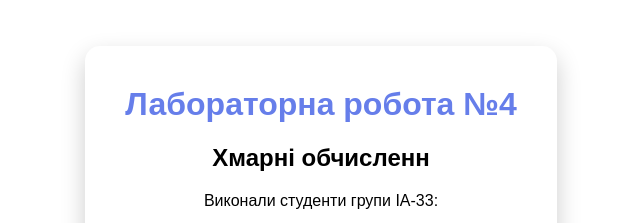
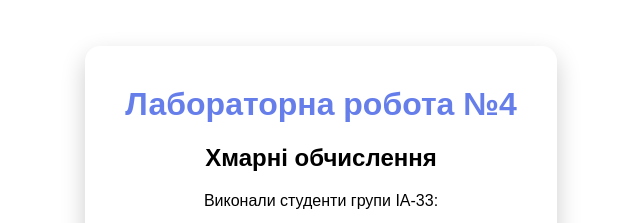
Before and after one commit to Dima1104k/lab5-iit, a plain HTML site: page index.html in a window 1280 px wide. Shown: the part 193-416 px from the top of the page, 319-959 px from the left. Drawn offline with Linux system fonts and the light colour scheme.

Commit message:
Fix typo in heading

```diff
--- a/index.html
+++ b/index.html
@@ -30,7 +30,7 @@
   <body>
     <div class="container">
       <h1>Лабораторна робота №4</h1>
-      <h2>Хмарні обчисленн</h2>
+      <h2>Хмарні обчислення</h2>
       <p>Виконали студенти групи ІА-33:</p>
       <p><b>Китченко Дмитро Вячеславович</b></p>
       <p><b>Перегуда Павло Олександрович</b></p>
```
